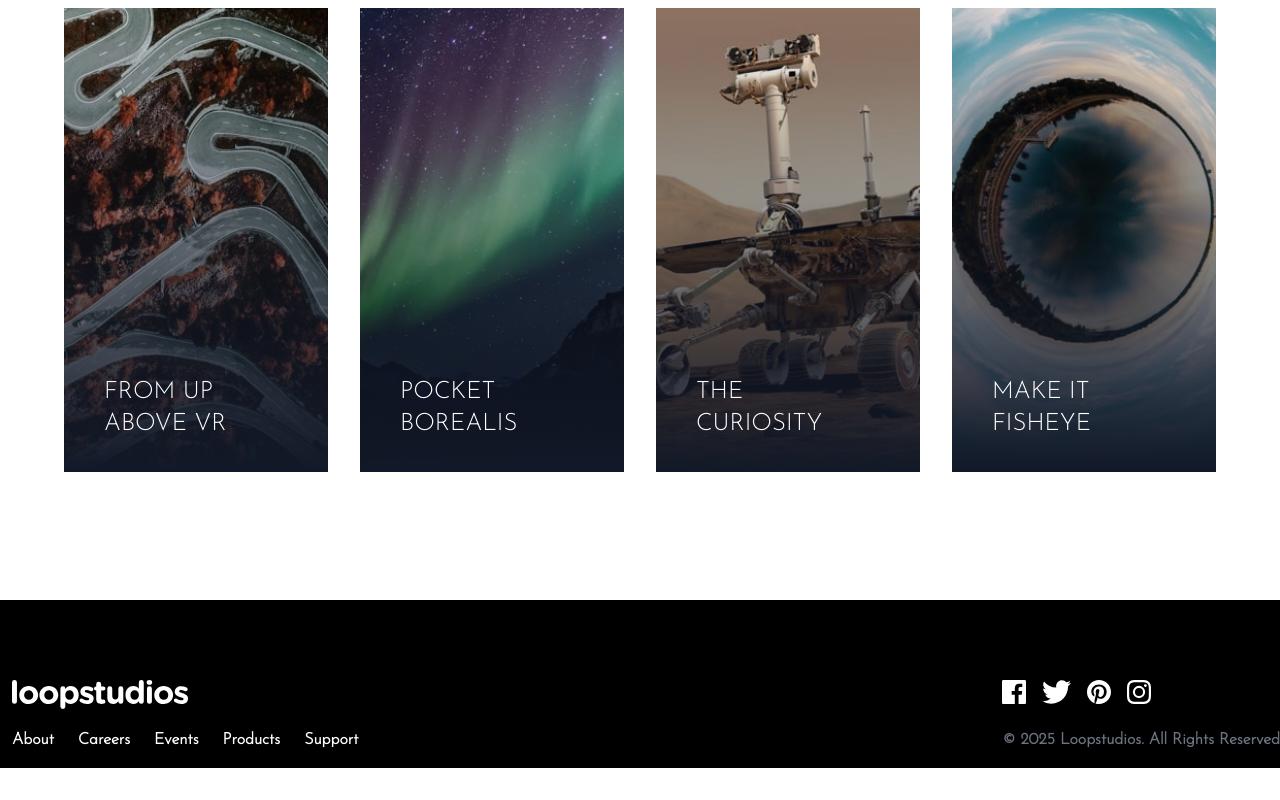
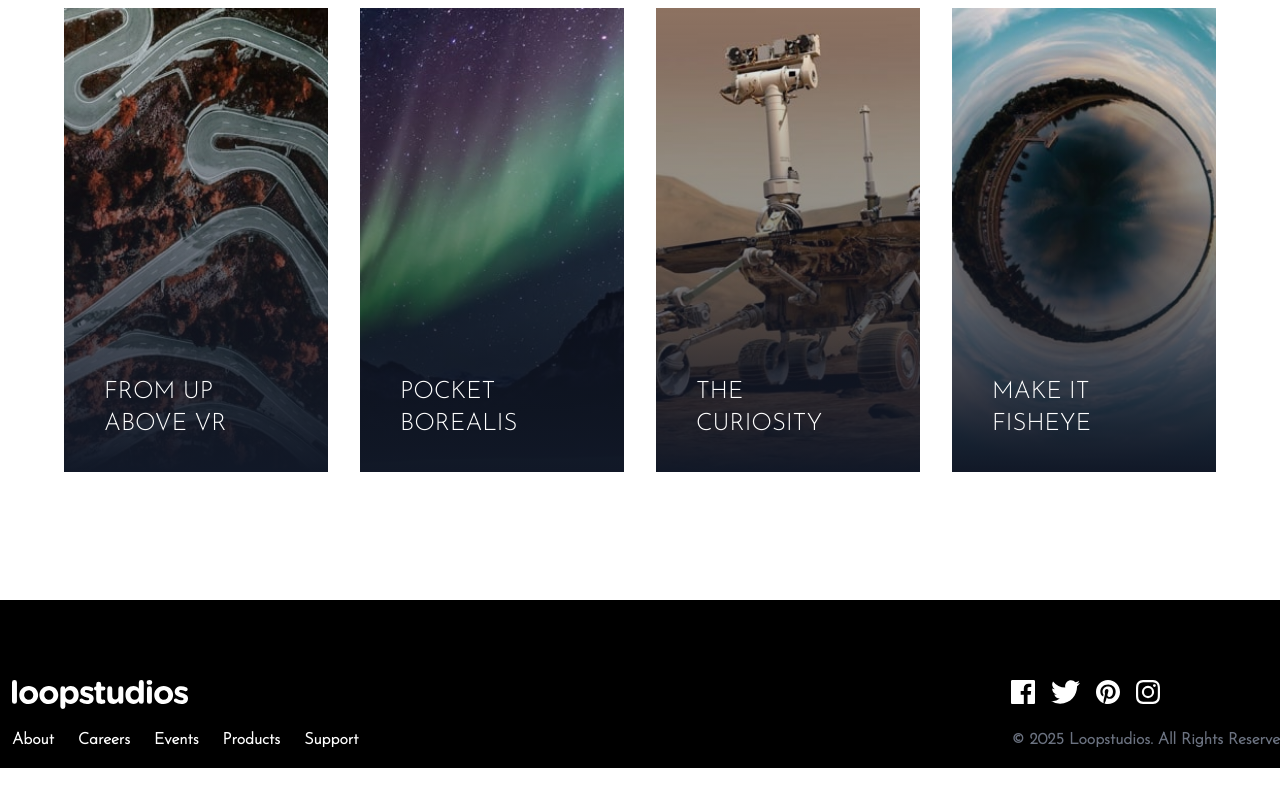
Before and after one commit to scottpeat/tailwind-loopstudios, a website: page index.html in a window 1280 px wide. Shown: the part 2036-2836 px from the top of the page. Drawn offline with Linux system fonts and the light colour scheme.

Commit message:
Finished working on footer now working on hamburger menu

```diff
--- a/index.html
+++ b/index.html
@@ -357,7 +357,7 @@
           </div>
           <!-- Copyright -->
           <div class="font-bold">
-            &copy; 2025 Loopstudios. All Rights Reserved
+            &copy; 2025 Loopstudios. All Rights Reserve
           </div>
         </div>
       </div>
```
